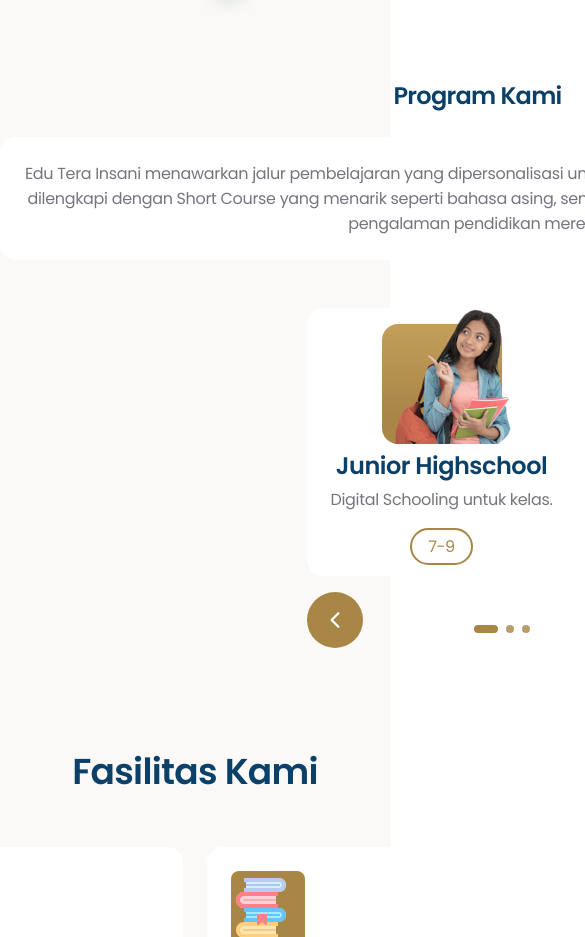
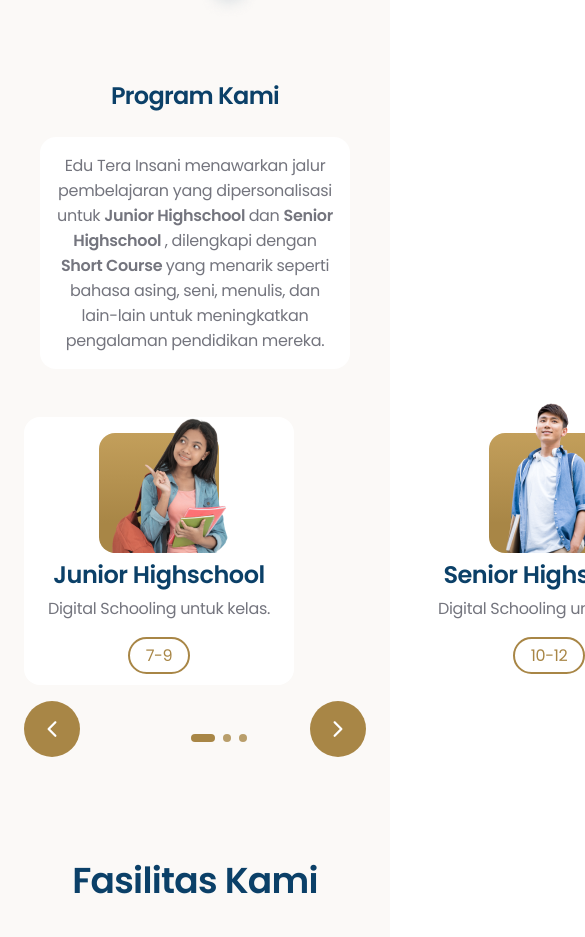
Before and after one commit to Ideatecore-dev-team/EduteraInsani-client, a React (Vite) app: page /about-us in a window 390 px wide. Shown: the part 3760-4697 px from the top of the page, 585 px wide, since content can reach past the window. Built offline with nearby package versions, Linux system fonts and the light colour scheme.

Commit message:
FIX : Componen, Ourprogram, Carousel

```diff
--- a/src/components/OurProgram.jsx
+++ b/src/components/OurProgram.jsx
@@ -25,11 +25,11 @@ function OurProgram() {
   if (path === "/about-us") {
     padding = "py-24";
     additionalContent = (
-      <div className="additional-content w-width-8 flex justify-center items-center p-6 bg-white rounded-2xl">
+      <div className="additional-content flex lg:w-width-8 w-[310px] lg:p-6 p-4 justify-center items-center xs:self-stretch bg-white rounded-2xl">
         <p className="text-center text-base text-neutral-2 font-normal">
           Edu Tera Insani menawarkan jalur pembelajaran yang dipersonalisasi
-          untuk Junior Highschool dan Senior Highschool, dilengkapi dengan Short
-          Course yang menarik seperti bahasa asing, seni, menulis, dan lain-lain
+          untuk <span className=" font-semibold">Junior Highschool </span>dan <span className=" font-semibold">Senior Highschool </span>, dilengkapi dengan
+          <span className=" font-semibold"> Short Course  </span>yang menarik seperti bahasa asing, seni, menulis, dan lain-lain
           untuk meningkatkan pengalaman pendidikan mereka.
         </p>
       </div>
@@ -97,11 +97,11 @@ function OurProgram() {
             {card.desc}
           </p>
           </div>
-          {index !== 2 && (
+          {card.class &&
             <div className="class flex py-1 px-4 justify-center items-center">
               <p className="text-secondary text-base font-normal">{card.class}</p>
             </div>
-          )}
+          }
     </div>
   ));
 
@@ -125,7 +125,7 @@ function OurProgram() {
               loop={false}
               modules={[Pagination, FreeMode, Navigation]}
               slidesPerView={1}
-              className="w-width-sm relative"
+              className=" w-width-sm relative"
             >
               {cardContent.map((card, index) => (
                 <SwiperSlide key={index}>{renderCards()[index]}</SwiperSlide>
```
